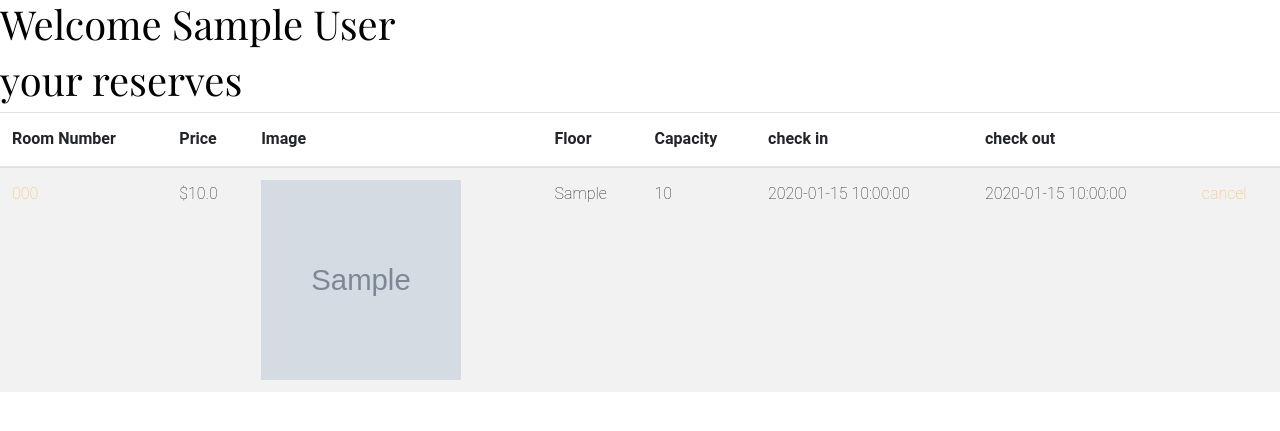
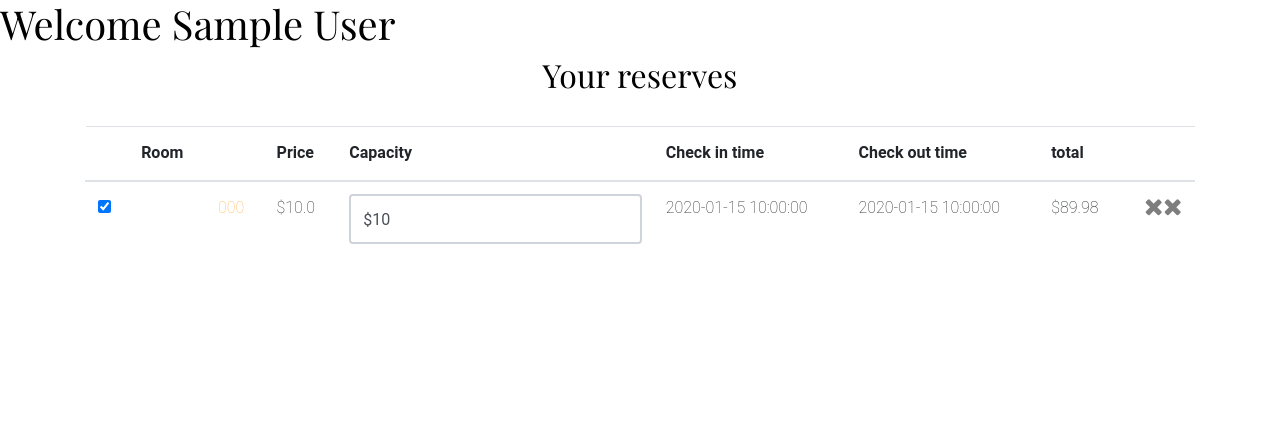
Before and after one commit to quannv02/cs207b-advse-final, a Flask app: page /reserves in a window 1280 px wide. Shown: the top 431 px of the page. Run offline with Flask 3, Linux system fonts and the light colour scheme; the visitor is signed in with stand-in values (Sample User, id 1); tables that the repository leaves empty hold one stand-in row (values such as "Sample post"); grey boxes marked "Sample" are stand-in pictures; some libraries are stand-ins or nearby versions; some web fonts are replaced.

Commit message:
testing user_reserves

```diff
--- a/templates/user_reserves.html
+++ b/templates/user_reserves.html
@@ -1,35 +1,104 @@
-{% extends "base.html" %}
+{% extends "base.html" %} {% block content %}
+<link
+  rel="stylesheet"
+  href="{{ url_for('static', filename='css/reserves.css') }}"
+/>
 
-{% block content %}
-
-<h1>your reserves</h1>
-<table class="table table-striped">
-    <thead>
+<section class="ftco-section">
+  <div class="container">
+    <div class="row justify-content-center">
+      <div class="col-md-6 text-center mb-4">
+        <h2 class="heading-section">Your reserves</h2>
+      </div>
+    </div>
+    <div class="row">
+      <div class="col-md-12">
+        <div class="table-wrap">
+          <table class="table">
+            <thead class="thead-primary">
               <tr>
-            <th>Room Number</th>
+                <th>&nbsp;</th>
+                <th>Room</th>
+                <th>&nbsp;</th>
                 <th>Price</th>
-            <th>Image</th>
-            <th>Floor</th>
                 <th>Capacity</th>
-            <th>check in</th>
-            <th>check out</th>
-            <th></th><!--cancel</th> -->
+                <th>Check in time</th>
+                <th>Check out time</th>
+                <th>total</th>
+                <th>&nbsp;</th>
               </tr>
             </thead>
             <tbody>
               {% for reservation in reservations %}
-        <tr>
-            <td><a href="{{ url_for('user_route.room', room_id=reservation.room_id) }}">{{ reservation.room_number }}</a></td>
+              <tr class="alert" role="alert">
+                <td>
+                  <label class="checkbox-wrap checkbox-primary">
+                    <input type="checkbox" checked />
+                    <span class="checkmark"></span>
+                  </label>
+                </td>
+                <td>
+                  <div
+                    class="img"
+                    style="background-image: url(/static/images/room1.jpg)"
+                  ></div>
+                </td>
+                <td>
+                  <div class="email">
+                    <span
+                      ><a
+                        href="{{ url_for('user_route.room', room_id=reservation.room_id) }}"
+                        >{{ reservation.room_number }}</a
+                      ></span
+                    >
+                  </div>
+                </td>
                 <td>${{ reservation.price }}</td>
-            <td><img src="{{ url_for('static', filename='images/' + reservation.image) }}" alt="room image" width="200" height="200"></td>
-            <td>{{ reservation.floor }}</td>
-            <td>{{ reservation.capacity }}</td>
+                <td class="quantity">
+                  <div class="input-group">
+                    <input
+                      type="text"
+                      name="quantity"
+                      class="quantity form-control input-number"
+                      value="${{ reservation.capacity }}"
+                      min="1"
+                      max="100"
+                    />
+                  </div>
+                </td>
                 <td>{{ reservation.start_date }}</td>
                 <td>{{ reservation.end_date }}</td>
-            <td><a href="{{ url_for('user_route.cancel_reservation', reservation_id=reservation.id) }}">cancel</a></td>
+                <td>$89.98</td>
+                <td>
+                  <a
+                    href="{{ url_for('user_route.cancel_reservation', reservation_id=reservation.id) }}"
+                    ><button
+                      type="button"
+                      class="close"
+                      data-dismiss="alert"
+                      aria-label="Close"
+                    >
+                      <span aria-hidden="true"
+                        ><i class="fa fa-close"></i
+                      ></span></button
+                  ></a>
+                  <button
+                    type="button"
+                    class="close"
+                    data-dismiss="alert"
+                    aria-label="Close"
+                  >
+                    <span aria-hidden="true"><i class="fa fa-close"></i></span>
+                  </button>
+                </td>
               </tr>
               {% endfor %}
             </tbody>
           </table>
+        </div>
+      </div>
+    </div>
+  </div>
+</section>
 
 {% endblock %}
```
Lines whose indentation alone changed are shown as unchanged.
